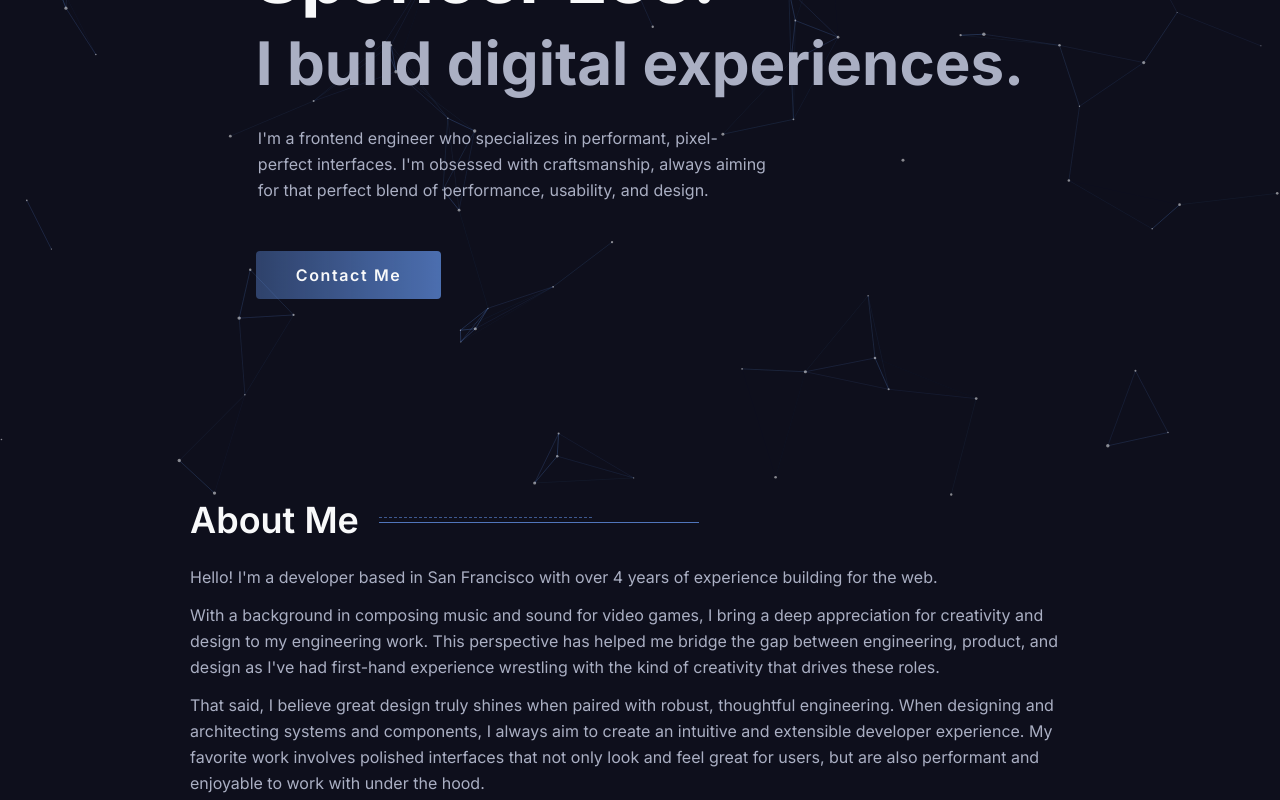
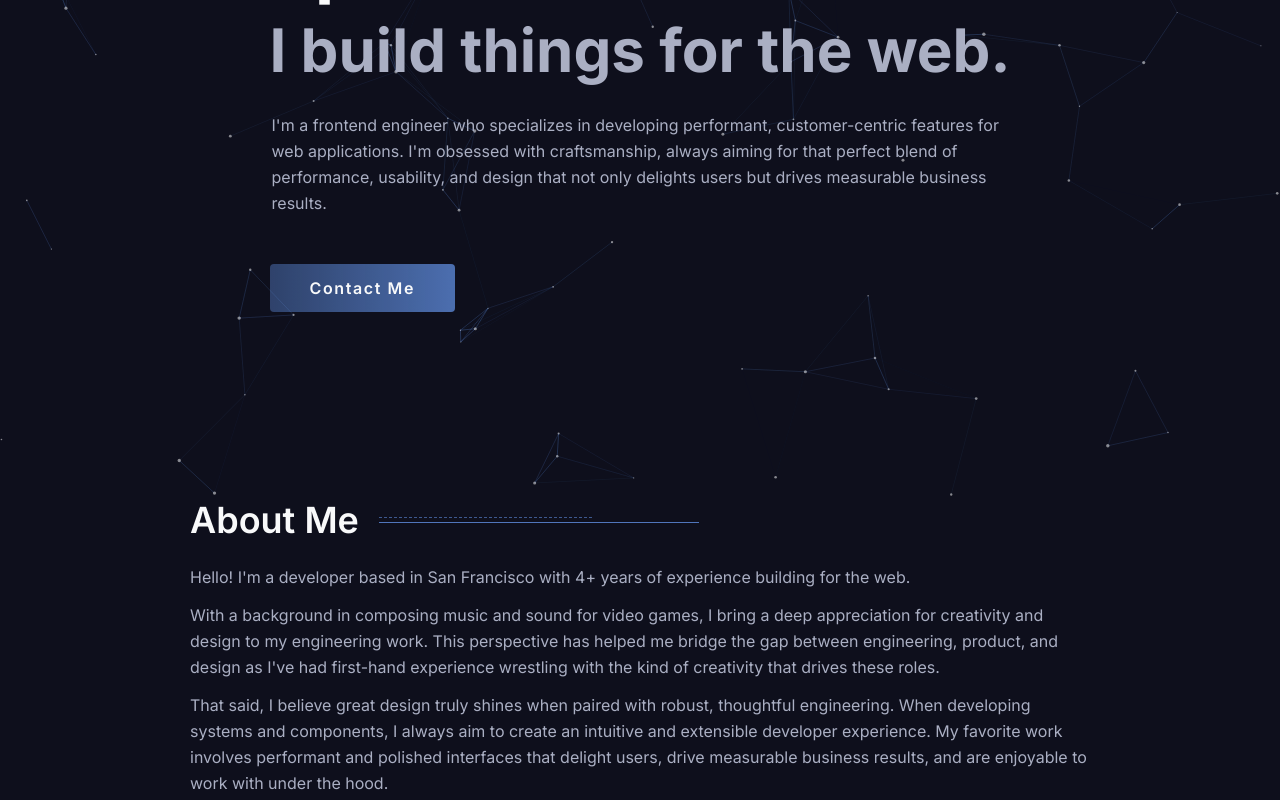
Before and after one commit to Spencer-J-Lee/portfolio-website-v1, a Next.js app: page / in a window 1280 px wide. Shown: the part 300-1100 px from the top of the page. Built offline with nearby package versions, Linux system fonts and the light colour scheme.

Commit message:
Change copy

```diff
--- a/src/components/About.tsx
+++ b/src/components/About.tsx
@@ -7,7 +7,7 @@ export const About = () => {
     <Section id={SECTIONS.ABOUT} title="About Me">
       <div className="text-muted flex flex-col gap-3 leading-relaxed">
         <p>
-          Hello! {`I'm`} a developer based in San Francisco with over 4 years of
+          Hello! {`I'm`} a developer based in San Francisco with 4+ years of
           experience building for the web.
         </p>
         <p>
@@ -19,11 +19,11 @@ export const About = () => {
         </p>
         <p>
           That said, I believe great design truly shines when paired with
-          robust, thoughtful engineering. When designing and architecting
-          systems and components, I always aim to create an intuitive and
-          extensible developer experience. My favorite work involves polished
-          interfaces that not only look and feel great for users, but are also
-          performant and enjoyable to work with under the hood.
+          robust, thoughtful engineering. When developing systems and
+          components, I always aim to create an intuitive and extensible
+          developer experience. My favorite work involves performant and
+          polished interfaces that delight users, drive measurable business
+          results, and are enjoyable to work with under the hood.
         </p>
       </div>
     </Section>
--- a/src/components/Hero.tsx
+++ b/src/components/Hero.tsx
@@ -23,16 +23,17 @@ export const Hero = () => {
 
         <Fade direction="up" index={12}>
           <h3 className="text-muted mt-3 text-3xl font-bold md:mt-5 md:text-5xl lg:text-6xl">
-            I build digital experiences.
+            I build things for the web.
           </h3>
         </Fade>
 
         <Fade direction="up" index={13}>
-          <p className="text-muted ml-0.5 mt-2.5 max-w-[510px] text-sm leading-relaxed md:mt-8 md:text-base">
-            {`I'm`} a frontend engineer who specializes in performant,
-            pixel-perfect interfaces. {`I'm`} obsessed with craftsmanship,
-            always aiming for that perfect blend of performance, usability, and
-            design.
+          <p className="text-muted ml-0.5 mt-2.5 max-w-[732px] text-sm leading-relaxed md:mt-8 md:text-base">
+            {`I'm`} a frontend engineer who specializes in developing
+            performant, customer-centric features for web applications. {`I'm`}{" "}
+            obsessed with craftsmanship, always aiming for that perfect blend of
+            performance, usability, and design that not only delights users but
+            drives measurable business results.
           </p>
         </Fade>
 
--- a/src/components/experienceSection/data.ts
+++ b/src/components/experienceSection/data.ts
@@ -6,7 +6,7 @@ export const experienceData: ExperienceData[] = [
     role: "Software Engineer",
     company: COMPANIES.MOOV,
     description:
-      "Built and maintained critical features across the entire marketplace website including enhanced equipment search functionality, equipment management services, and reuseable design systems. Integrated third-party APIs to track shipments, insights on user behavior, and real-time management of open positions.",
+      "Built and maintained critical features across the entire marketplace website including enhanced equipment search functionality, equipment management services, and reusable design systems. Integrated third-party APIs to track shipments, insights on user behavior, and real-time management of open positions.",
     dateStr: "2022 — 2024",
     link: "https://moov.co/search?search_flow_type=text",
     skills: [
```
